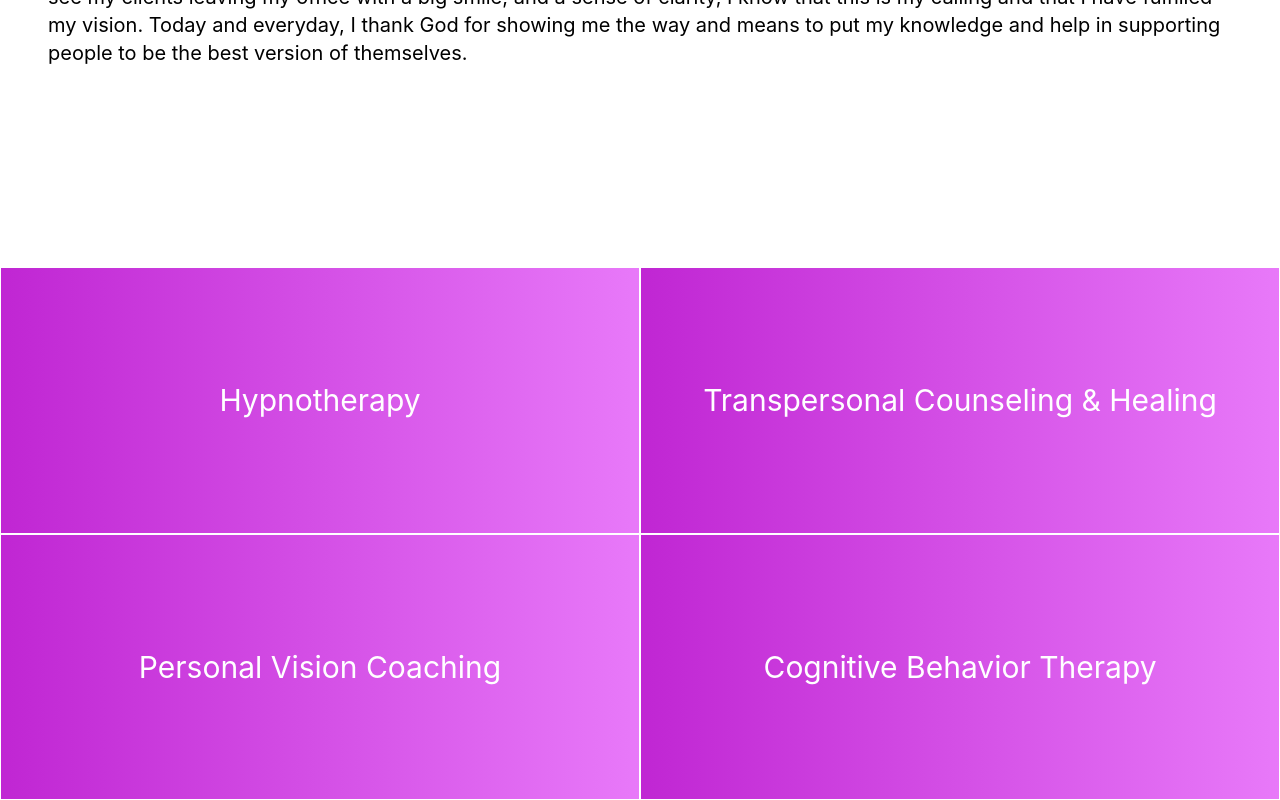
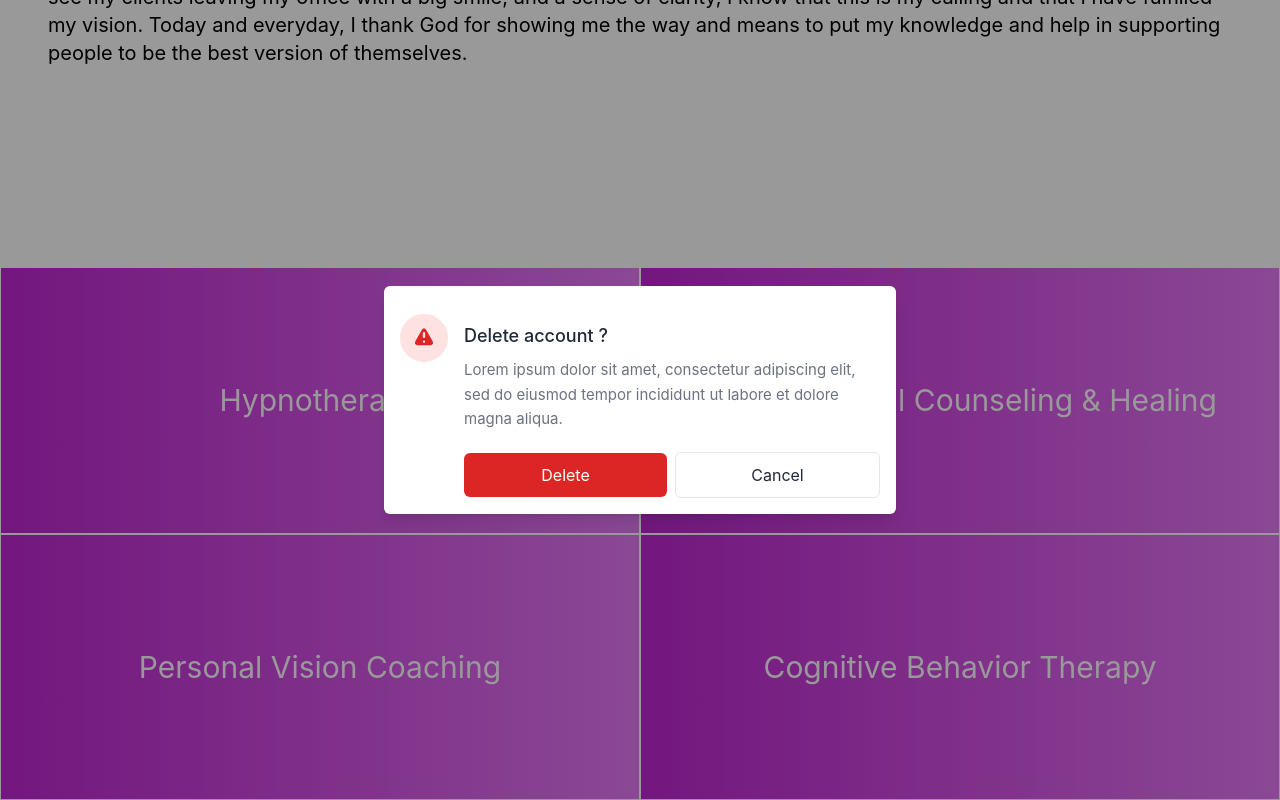
Before and after one commit to NaserAlqimlas/basic-self, a React (Create React App) app: page / in a window 1280 px wide. Both pictures are taken after a click on the button "Hypnotherapy". Shown: the part 1333-2133 px from the top of the page. Built offline with nearby package versions, Linux system fonts and the light colour scheme.

Commit message:
modal poc

```diff
--- a/src/components/JumbotronView.tsx
+++ b/src/components/JumbotronView.tsx
@@ -46,7 +46,7 @@ const JumbotronView = () => {
                 </div>
             </div>
             <div className="pt-10 invisible lg:visible">
-                <img src={image} />
+                <img src={image} alt="pic" />
             </div>
         </div>
     );
--- a/src/components/WhatWeOffer.tsx
+++ b/src/components/WhatWeOffer.tsx
@@ -1,4 +1,5 @@
-import React from "react";
+import React, { useState } from "react";
+import Hypnotherapy from "./WhatWeOfferModals/Hypnotherapy";
 
 interface WhatWeOfferProps {
     id: string;
@@ -6,29 +7,33 @@ interface WhatWeOfferProps {
 
 const WhatWeOffer = (props: WhatWeOfferProps) => {
     const { id } = props;
-
+    const [showModal, setShowModal] = useState(false);
     return (
         <div id={id}>
             <div className="md:h-screen grid md:grid-cols-2">
-                <button className="flex bg-gradient-to-r from-fuchsia-600 to-fuchsia-400 hover:transition hover:ease-in-out hover:-translate-y-1 hover:scale-110 hover:from-fuchsia-700 hover:to-fuchsia-500 hover:font-bold items-center justify-center py-4 text-2xl lg:text-3xl text-white border border-white">
+                <button
+                    className="flex bg-gradient-to-r from-fuchsia-600 to-fuchsia-400 hover:transition hover:ease-in-out hover:-translate-y-1 hover:scale-110 hover:from-fuchsia-700 hover:to-fuchsia-500 items-center justify-center py-4 text-2xl lg:text-3xl text-white border border-white"
+                    onClick={() => setShowModal(true)}
+                >
                     Hypnotherapy
                 </button>
-                <button className="flex bg-gradient-to-r from-fuchsia-600 to-fuchsia-400 hover:transition hover:ease-in-out hover:-translate-y-1 hover:scale-110 hover:from-fuchsia-700 hover:to-fuchsia-500 hover:font-bold items-center justify-center py-4 text-2xl lg:text-3xl text-white border border-white">
+                <button className="flex bg-gradient-to-r from-fuchsia-600 to-fuchsia-400 hover:transition hover:ease-in-out hover:-translate-y-1 hover:scale-110 hover:from-fuchsia-700 hover:to-fuchsia-500 items-center justify-center py-4 text-2xl lg:text-3xl text-white border border-white">
                     Transpersonal Counseling & Healing
                 </button>
-                <button className="flex bg-gradient-to-r from-fuchsia-600 to-fuchsia-400 hover:transition hover:ease-in-out hover:-translate-y-1 hover:scale-110 hover:from-fuchsia-700 hover:to-fuchsia-500 hover:font-bold items-center justify-center py-4 text-2xl lg:text-3xl text-white border border-white">
+                <button className="flex bg-gradient-to-r from-fuchsia-600 to-fuchsia-400 hover:transition hover:ease-in-out hover:-translate-y-1 hover:scale-110 hover:from-fuchsia-700 hover:to-fuchsia-500 items-center justify-center py-4 text-2xl lg:text-3xl text-white border border-white">
                     Personal Vision Coaching
                 </button>
-                <button className="flex bg-gradient-to-r from-fuchsia-600 to-fuchsia-400 hover:transition hover:ease-in-out hover:-translate-y-1 hover:scale-110 hover:from-fuchsia-700 hover:to-fuchsia-500 hover:font-bold items-center justify-center py-4 text-2xl lg:text-3xl text-white border border-white">
+                <button className="flex bg-gradient-to-r from-fuchsia-600 to-fuchsia-400 hover:transition hover:ease-in-out hover:-translate-y-1 hover:scale-110 hover:from-fuchsia-700 hover:to-fuchsia-500 items-center justify-center py-4 text-2xl lg:text-3xl text-white border border-white">
                     Cognitive Behavior Therapy
                 </button>
-                <button className="flex bg-gradient-to-r from-fuchsia-600 to-fuchsia-400 hover:transition hover:ease-in-out hover:-translate-y-1 hover:scale-110 hover:from-fuchsia-700 hover:to-fuchsia-500 hover:font-bold items-center justify-center py-4 text-2xl lg:text-3xl text-white border border-white">
+                <button className="flex bg-gradient-to-r from-fuchsia-600 to-fuchsia-400 hover:transition hover:ease-in-out hover:-translate-y-1 hover:scale-110 hover:from-fuchsia-700 hover:to-fuchsia-500 items-center justify-center py-4 text-2xl lg:text-3xl text-white border border-white">
                     The Hoffman Process Coaching
                 </button>
-                <button className="flex bg-gradient-to-r from-fuchsia-600 to-fuchsia-400 hover:transition hover:ease-in-out hover:-translate-y-1 hover:scale-110 hover:from-fuchsia-700 hover:to-fuchsia-500 hover:font-bold items-center justify-center py-4 text-2xl lg:text-3xl text-white border border-white">
+                <button className="flex bg-gradient-to-r from-fuchsia-600 to-fuchsia-400 hover:transition hover:ease-in-out hover:-translate-y-1 hover:scale-110 hover:from-fuchsia-700 hover:to-fuchsia-500 items-center justify-center py-4 text-2xl lg:text-3xl text-white border border-white">
                     More...
                 </button>
             </div>
+            {showModal ? <Hypnotherapy setShowModal={setShowModal} /> : null}
         </div>
     );
 };
--- /dev/null
+++ b/src/components/WhatWeOfferModals/Hypnotherapy.tsx
@@ -0,0 +1,65 @@
+import React from "react";
+
+interface HypnotherapyProps {
+    setShowModal: (setModal: boolean) => void;
+}
+
+const Hypnotherapy = (props: HypnotherapyProps) => {
+    const { setShowModal } = props;
+    return (
+        <>
+            <div className="fixed inset-0 z-10 overflow-y-auto">
+                <div
+                    className="fixed inset-0 w-full h-full bg-black opacity-40"
+                    onClick={() => setShowModal(false)}
+                ></div>
+                <div className="flex items-center min-h-screen px-4 py-8">
+                    <div className="relative w-full max-w-lg p-4 mx-auto bg-white rounded-md shadow-lg">
+                        <div className="mt-3 sm:flex">
+                            <div className="flex items-center justify-center flex-none w-12 h-12 mx-auto bg-red-100 rounded-full">
+                                <svg
+                                    xmlns="http://www.w3.org/2000/svg"
+                                    className="w-6 h-6 text-red-600"
+                                    viewBox="0 0 20 20"
+                                    fill="currentColor"
+                                >
+                                    <path
+                                        fillRule="evenodd"
+                                        d="M8.257 3.099c.765-1.36 2.722-1.36 3.486 0l5.58 9.92c.75 1.334-.213 2.98-1.742 2.98H4.42c-1.53 0-2.493-1.646-1.743-2.98l5.58-9.92zM11 13a1 1 0 11-2 0 1 1 0 012 0zm-1-8a1 1 0 00-1 1v3a1 1 0 002 0V6a1 1 0 00-1-1z"
+                                        clipRule="evenodd"
+                                    />
+                                </svg>
+                            </div>
+                            <div className="mt-2 text-center sm:ml-4 sm:text-left">
+                                <h4 className="text-lg font-medium text-gray-800">
+                                    Delete account ?
+                                </h4>
+                                <p className="mt-2 text-[15px] leading-relaxed text-gray-500">
+                                    Lorem ipsum dolor sit amet, consectetur
+                                    adipiscing elit, sed do eiusmod tempor
+                                    incididunt ut labore et dolore magna aliqua.
+                                </p>
+                                <div className="items-center gap-2 mt-3 sm:flex">
+                                    <button
+                                        className="w-full mt-2 p-2.5 flex-1 text-white bg-red-600 rounded-md outline-none ring-offset-2 ring-red-600 focus:ring-2"
+                                        onClick={() => setShowModal(false)}
+                                    >
+                                        Delete
+                                    </button>
+                                    <button
+                                        className="w-full mt-2 p-2.5 flex-1 text-gray-800 rounded-md outline-none border ring-offset-2 ring-indigo-600 focus:ring-2"
+                                        onClick={() => setShowModal(false)}
+                                    >
+                                        Cancel
+                                    </button>
+                                </div>
+                            </div>
+                        </div>
+                    </div>
+                </div>
+            </div>
+        </>
+    );
+};
+
+export default Hypnotherapy;
```
